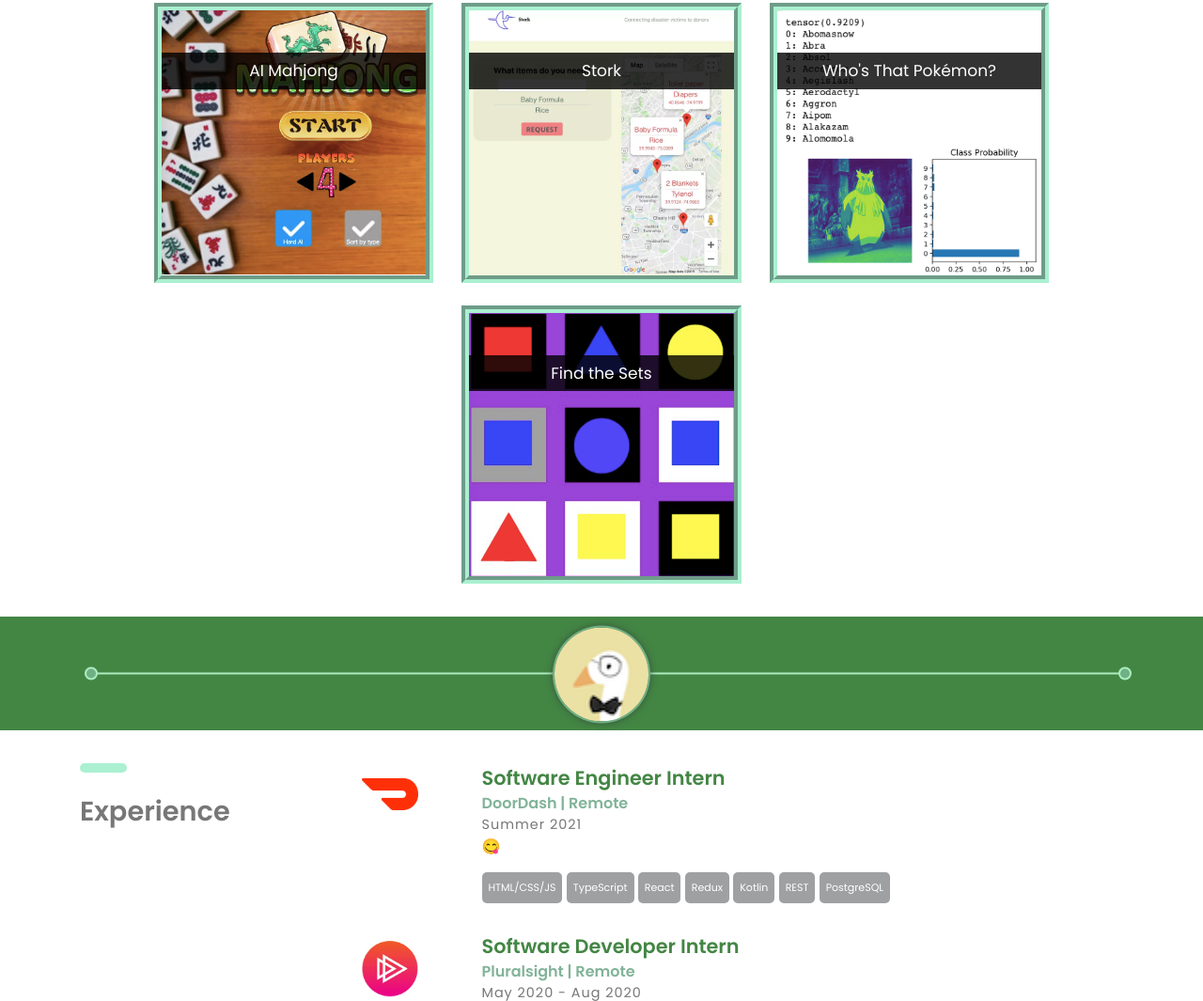
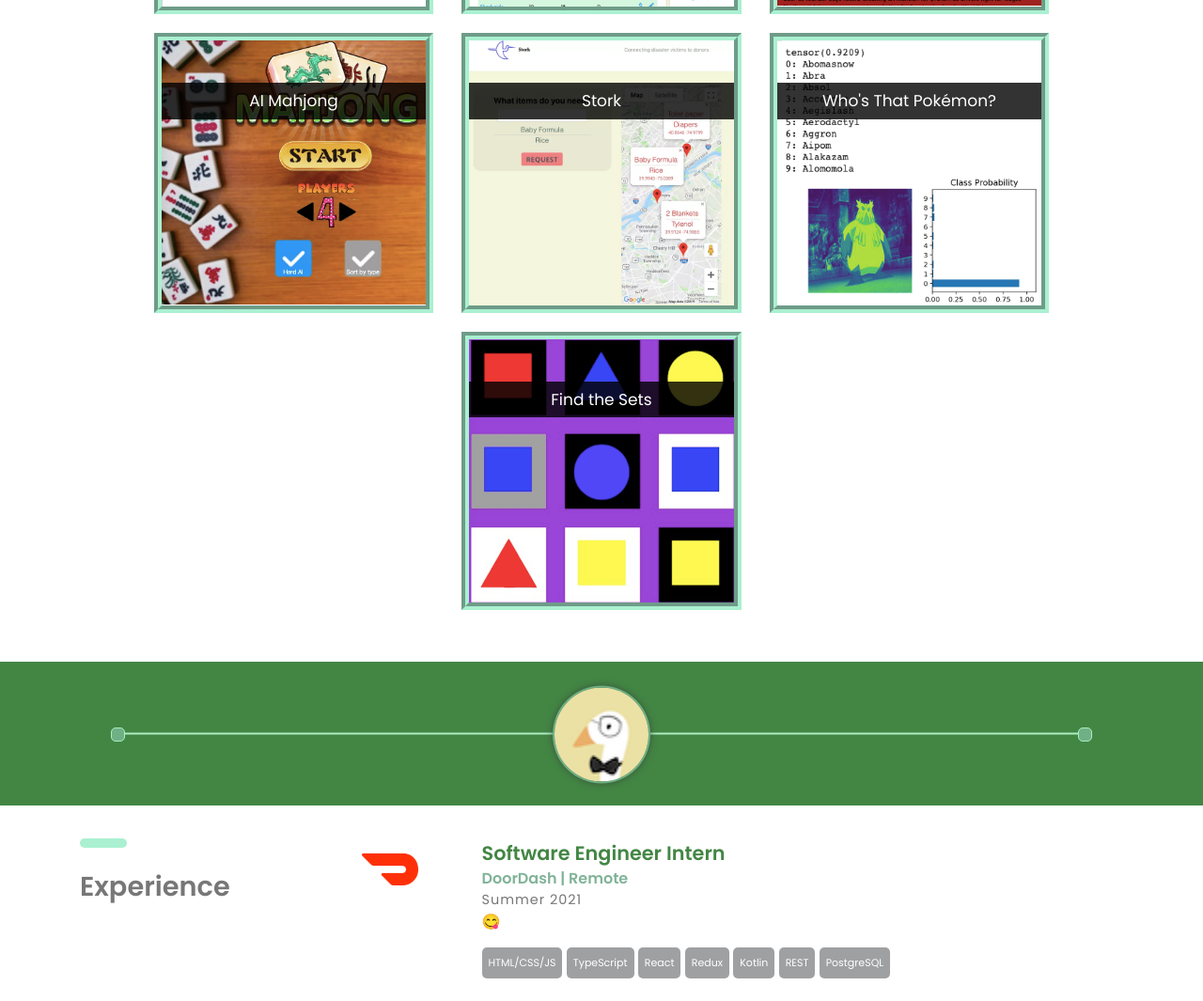
Before and after one commit to austin-leung/austin-leung.github.io, a plain HTML site: page index.html in a window 1280 px wide. Shown: the part 1390-2455 px from the top of the page at 94% size. Drawn offline with Linux system fonts and the light colour scheme; files whose address does not match are found by name.

Commit message:
Fix divider responsiveness

```diff
--- a/css/styles.css
+++ b/css/styles.css
@@ -25,7 +25,7 @@
 
 body{ font-size: 16px; font-family: 'Poppins', sans-serif; width: 100%; height: 100%; margin: 0; font-weight: 400;
 -webkit-font-smoothing: antialiased; -moz-osx-font-smoothing: grayscale; word-wrap: break-word;
-color: #333; }
+color: #333; background: #438644; }
 
 h1, h2, h3, h4, h5, h6, p, a, ul, span, li, img, input, button{ margin: 0; padding: 0; }
 
@@ -273,29 +273,61 @@
 	padding: 30px;
 }
 
+.proj {
+	background: #6441A5;  /* fallback for old browsers */
+	background: -webkit-linear-gradient(to right, #2a0845, #6441A5);  /* Chrome 10-25, Safari 5.1-6 */
+	background: white; /* W3C, IE 10+/ Edge, Firefox 16+, Chrome 26+, Opera 12+, Safari 7+ */
+
+	color: #fff;
+}
+
+.row {
+	margin-bottom: 20px;
+}
+
+/* End Projects */
+
+/* Divider */
+
+.divider {
+	display: flex;
+	margin: 60px;
+}
+
+.circle-left {
+	content: " ";
+	width: 15px;
+	height: 15px;
+	position: relative;
+	border-radius: 5px;
+	border: 1px solid #abedc1;
+	background-color: #6fb085;
+	left: 5%;
+	bottom: -10px;
+}
+
+.circle-right {
+	content: " ";
+	width: 15px;
+	height: 15px;
+	position: relative;
+	border-radius: 5px;
+	border: 1px solid #abedc1;
+	background-color: #6fb085;
+	right: 5%;
+	bottom: -10px;
+}
+
 hr {
 	border: 0 solid #abedc1;
 	border-top-width: 1px;
 	height: 0;
-	margin: 60px auto;
 	clear: both;
 	display: block;
-	width: 550px;
+	width: 45%;
 	position: relative;
-  }
-  hr:before {
-	content: " ";
-	width: 5px;
-	height: 5px;
-	position: absolute;
-	border-radius: 5px;
-	border: 1px solid #abedc1;
-	background-color: #6fb085;
-  }
-  hr:before {
-	left: 0;
-	bottom: -3px;
-  	box-shadow: 550px 0 0 -1px #6fb085, 550px 0 0 0#abedc1;
+	transform: scale(2);
+	z-index: -1;
   }
   hr:after {
 	content: url(../imgs/classyGoose.png);
@@ -310,22 +342,10 @@
 	box-shadow: 0 0 0 1px #6fb085, 0 0 5px;
   }
 
-  hr {transform:scale(2)}
-  body {background: #438644;}
+/* End divider */
 
-.proj {
-	background: #6441A5;  /* fallback for old browsers */
-	background: -webkit-linear-gradient(to right, #2a0845, #6441A5);  /* Chrome 10-25, Safari 5.1-6 */
-	background: white; /* W3C, IE 10+/ Edge, Firefox 16+, Chrome 26+, Opera 12+, Safari 7+ */
-
-	color: #fff;
-	/* background: #dcdc9a; */
-}
-
-/* End Projects*/
 
 /* Experience */
-
 
 .experience {
 	margin-bottom: 20px;
@@ -350,7 +370,6 @@
 	color: #438644;
 }
 
-
 /* End Experience */
 
 /* Footer */
--- a/index.html
+++ b/index.html
@@ -105,7 +105,6 @@
       </div>
 		</div>
 		<!-- close row -->
-    <br>
 		<div class="row justify-content-md-center">
 			<div class="col-lg-3 col-md-4 col-sm-6 col-xs-12">
 				<div class="hovereffect"> <img class="img-responsive" src="imgs/gvcs.png" alt="GVCS Database System">
@@ -147,7 +146,6 @@
 			</div>
 		</div>
 		<!-- close row -->
-		<br>
 		<div class="row justify-content-md-center">
 			<div class="col-lg-3 col-md-4 col-sm-6 col-xs-12">
 				<div class="hovereffect">
@@ -191,7 +189,6 @@
 			</div>
 		</div>
 		<!-- close row -->
-    <br>
     <div class="row justify-content-md-center">
       <div class="col-lg-3 col-md-4 col-sm-6 col-xs-12">
         <div class="hovereffect"> <img class="img-responsive" src="imgs/findthesets.png" alt="Find the Sets">
@@ -208,7 +205,11 @@
     </div>
     <!-- close row -->
 	</section>
-	<hr />
+  <div class="divider">
+    <div class="circle-left"></div>
+    <hr />
+    <div class="circle-right"></div>
+  </div>
 	<section class="section-content exp">
 		<div class="container">
 			<div class="row">
```
Lines whose indentation alone changed are shown as unchanged.
